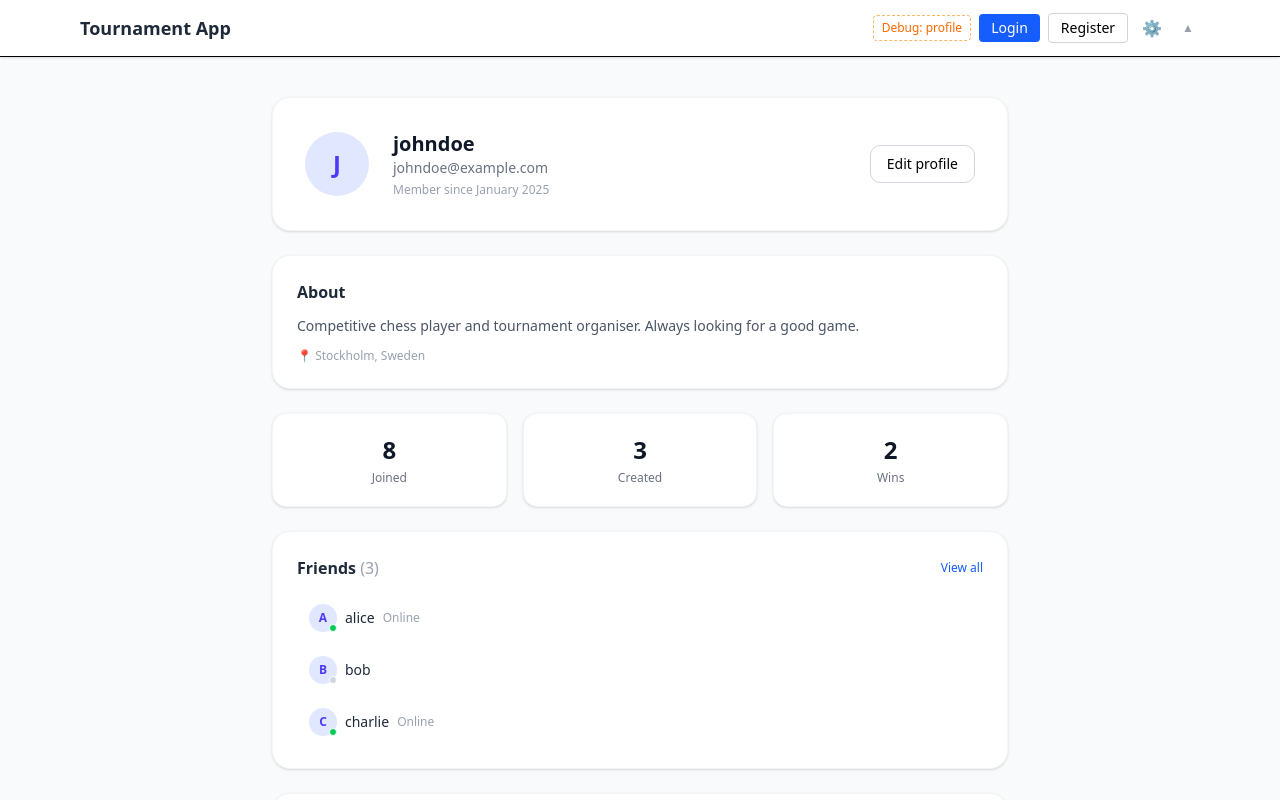
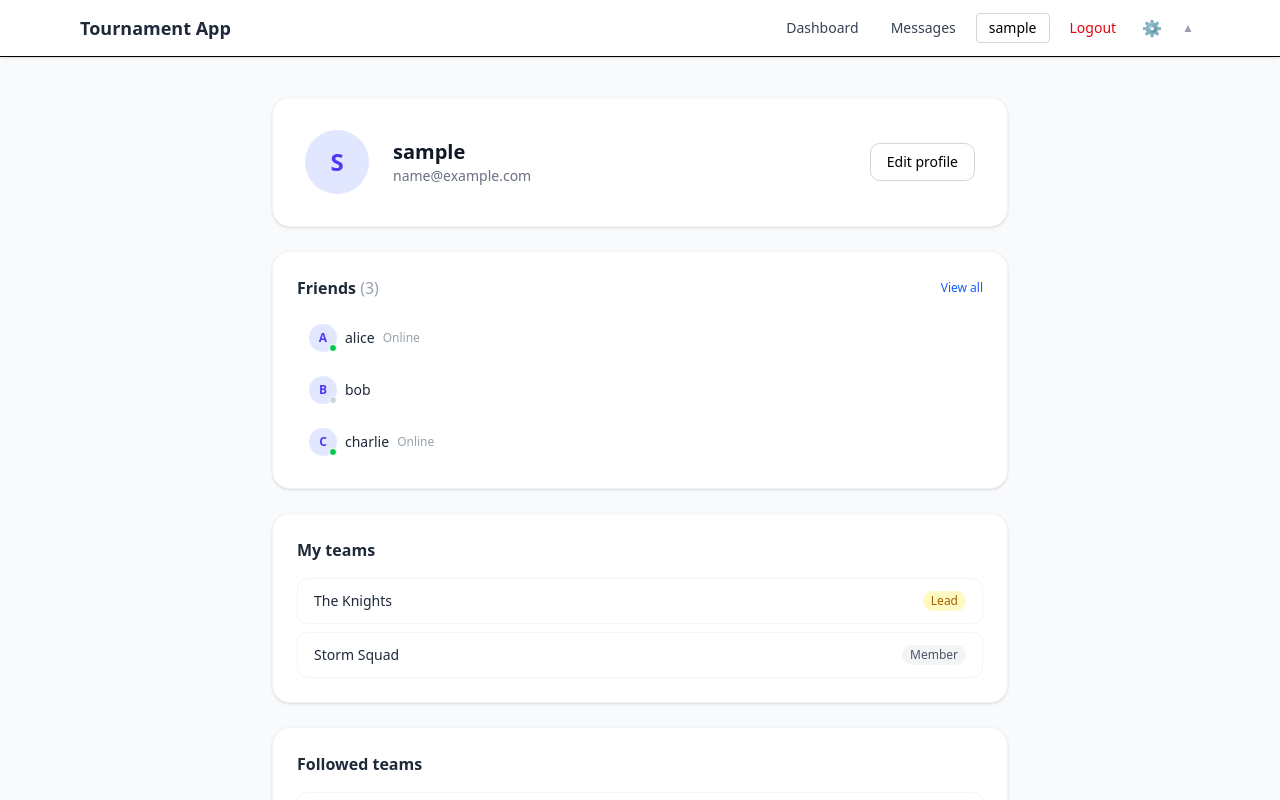
Before and after one commit to bib-nnord/TournamentApp, a Next.js app in the folder apps/frontend/: page /profile in a window 1280 px wide. Shown: the top 800 px of the page. Built offline with nearby package versions, Linux system fonts and the light colour scheme; sample sign-in values are in the browser's storage.

Commit message:
logging in actually does something now

```diff
--- a/apps/frontend/app/dashboard/page.tsx
+++ b/apps/frontend/app/dashboard/page.tsx
@@ -1,8 +1,12 @@
+"use client";
+
 import Link from "next/link";
+import { useSelector } from "react-redux";
+import { useRouter } from "next/navigation";
+import { useEffect } from "react";
+import type { RootState } from "@/store/store";
 
-// Placeholder — replace with real user/tournament data once auth + backend are ready
-const user = { username: "johndoe" };
-
+// Placeholder — replace with real tournament data from API
 const upcomingTournaments = [
   { id: "1", name: "Spring Open 2025", date: "Mar 15, 2025", role: "participant" },
   { id: "5", name: "Easter Invitational", date: "Apr 20, 2025", role: "participant" },
@@ -18,6 +22,15 @@ const recentResults = [
 ];
 
 export default function DashboardPage() {
+  const router = useRouter();
+  const user = useSelector((state: RootState) => state.auth.user);
+
+  useEffect(() => {
+    if (!user) router.replace("/login");
+  }, [user, router]);
+
+  if (!user) return null;
+
   return (
     <div className="min-h-screen bg-gray-50">
       <div className="max-w-4xl mx-auto px-4 py-10">
--- a/apps/frontend/app/profile/page.tsx
+++ b/apps/frontend/app/profile/page.tsx
@@ -1,25 +1,18 @@
+"use client";
+
 import Link from "next/link";
+import { useSelector } from "react-redux";
+import { useRouter } from "next/navigation";
+import { useEffect } from "react";
+import type { RootState } from "@/store/store";
 import type { TeamRole } from "@/types";
 
-// Placeholder data — replace with real user data once auth is set up
+// Placeholder data — replace with API calls once endpoints are ready
 const friends = [
   { id: "u1", username: "alice", online: true },
   { id: "u2", username: "bob", online: false },
   { id: "u3", username: "charlie", online: true },
 ];
-
-const user = {
-  username: "johndoe",
-  email: "johndoe@example.com",
-  joinedAt: "January 2025",
-  bio: "Competitive chess player and tournament organiser. Always looking for a good game.",
-  location: "Stockholm, Sweden",
-  stats: {
-    tournamentsJoined: 8,
-    tournamentsCreated: 3,
-    wins: 2,
-  },
-};
 
 const myTeams = [
   { id: "t1", name: "The Knights", role: "lead" as TeamRole },
@@ -52,6 +45,15 @@ const statusColors: Record<string, string> = {
 };
 
 export default function ProfilePage() {
+  const router = useRouter();
+  const user = useSelector((state: RootState) => state.auth.user);
+
+  useEffect(() => {
+    if (!user) router.replace("/login");
+  }, [user, router]);
+
+  if (!user) return null;
+
   return (
     <div className="min-h-screen bg-gray-50">
       <div className="max-w-3xl mx-auto px-4 py-10">
@@ -64,36 +66,10 @@ export default function ProfilePage() {
           <div className="flex-1">
             <h1 className="text-xl font-bold text-gray-900">{user.username}</h1>
             <p className="text-sm text-gray-500">{user.email}</p>
-            <p className="text-xs text-gray-400 mt-1">Member since {user.joinedAt}</p>
           </div>
           <button className="text-sm px-4 py-2 border border-gray-300 rounded-lg hover:bg-gray-50">
             Edit profile
           </button>
-        </div>
-
-        {/* About */}
-        <div className="bg-white rounded-2xl shadow-sm border border-gray-100 p-6 mb-6">
-          <h2 className="text-base font-semibold text-gray-800 mb-3">About</h2>
-          <p className="text-sm text-gray-600 mb-3">{user.bio}</p>
-          {user.location && (
-            <p className="text-xs text-gray-400">📍 {user.location}</p>
-          )}
-        </div>
-
-        {/* Stats */}
-        <div className="grid grid-cols-3 gap-4 mb-6">
-          <div className="bg-white rounded-xl border border-gray-100 shadow-sm p-5 text-center">
-            <p className="text-2xl font-bold text-gray-900">{user.stats.tournamentsJoined}</p>
-            <p className="text-xs text-gray-500 mt-1">Joined</p>
-          </div>
-          <div className="bg-white rounded-xl border border-gray-100 shadow-sm p-5 text-center">
-            <p className="text-2xl font-bold text-gray-900">{user.stats.tournamentsCreated}</p>
-            <p className="text-xs text-gray-500 mt-1">Created</p>
-          </div>
-          <div className="bg-white rounded-xl border border-gray-100 shadow-sm p-5 text-center">
-            <p className="text-2xl font-bold text-gray-900">{user.stats.wins}</p>
-            <p className="text-xs text-gray-500 mt-1">Wins</p>
-          </div>
         </div>
 
         {/* Friends */}
--- a/apps/frontend/app/settings/page.tsx
+++ b/apps/frontend/app/settings/page.tsx
@@ -1,4 +1,27 @@
+"use client";
+
+import { useSelector, useDispatch } from "react-redux";
+import { useRouter } from "next/navigation";
+import { useEffect } from "react";
+import { logout } from "@/store/authSlice";
+import type { RootState, AppDispatch } from "@/store/store";
+
 export default function SettingsPage() {
+  const router = useRouter();
+  const dispatch = useDispatch<AppDispatch>();
+  const user = useSelector((state: RootState) => state.auth.user);
+
+  useEffect(() => {
+    if (!user) router.replace("/login");
+  }, [user, router]);
+
+  if (!user) return null;
+
+  function handleLogout() {
+    dispatch(logout());
+    router.push("/");
+  }
+
   return (
     <div className="min-h-screen bg-gray-50">
       <div className="max-w-2xl mx-auto px-4 py-10">
@@ -75,12 +98,19 @@ export default function SettingsPage() {
         {/* Account */}
         <section className="bg-white rounded-2xl border border-gray-100 shadow-sm p-6">
           <h2 className="text-base font-semibold text-gray-800 mb-4">Account</h2>
+          <p className="text-sm text-gray-500 mb-4">Signed in as <span className="font-medium text-gray-700">{user.email}</span></p>
           <div className="flex flex-col gap-3">
             <button className="w-full text-left text-sm px-4 py-2.5 border border-gray-300 rounded-lg hover:bg-gray-50 text-gray-700">
               Change password
             </button>
             <button className="w-full text-left text-sm px-4 py-2.5 border border-gray-300 rounded-lg hover:bg-gray-50 text-gray-700">
               Change email
+            </button>
+            <button
+              onClick={handleLogout}
+              className="w-full text-left text-sm px-4 py-2.5 border border-gray-300 rounded-lg hover:bg-gray-50 text-gray-700"
+            >
+              Log out
             </button>
             <button className="w-full text-left text-sm px-4 py-2.5 border border-red-200 rounded-lg hover:bg-red-50 text-red-500">
               Delete account
--- a/apps/frontend/components/Navbar.tsx
+++ b/apps/frontend/components/Navbar.tsx
@@ -2,12 +2,22 @@
 
 import Link from "next/link";
 import { useState } from "react";
-
-// Replace `isLoggedIn` with your auth state once auth is set up
-const isLoggedIn = false;
+import { useDispatch, useSelector } from "react-redux";
+import { useRouter } from "next/navigation";
+import { logout } from "@/store/authSlice";
+import type { RootState, AppDispatch } from "@/store/store";
 
 export default function Navbar() {
   const [collapsed, setCollapsed] = useState(false);
+  const dispatch = useDispatch<AppDispatch>();
+  const router = useRouter();
+  const user = useSelector((state: RootState) => state.auth.user);
+  const isLoggedIn = !!user;
+
+  function handleLogout() {
+    dispatch(logout());
+    router.push("/");
+  }
 
   return (
     <header className="sticky top-0 z-50 w-full bg-white border-b shadow-sm">
@@ -17,10 +27,6 @@ export default function Navbar() {
             Tournament App
           </Link>
           <div className="flex items-center space-x-2">
-            {/* TODO: remove once real auth is wired up */}
-            <Link href="/profile" className="text-xs px-2 py-1 rounded border border-dashed border-orange-300 text-orange-500 hover:bg-orange-50">
-              Debug: profile
-            </Link>
             {isLoggedIn ? (
               <>
                 <Link href="/dashboard" className="text-sm px-3 py-1 rounded hover:bg-gray-100 text-gray-700">
@@ -30,8 +36,14 @@ export default function Navbar() {
                   Messages
                 </Link>
                 <Link href="/profile" className="text-sm px-3 py-1 rounded border border-gray-300 hover:bg-gray-100">
-                  Profile
+                  {user.username}
                 </Link>
+                <button
+                  onClick={handleLogout}
+                  className="text-sm px-3 py-1 rounded text-red-600 hover:bg-red-50"
+                >
+                  Logout
+                </button>
               </>
             ) : (
               <>
```
